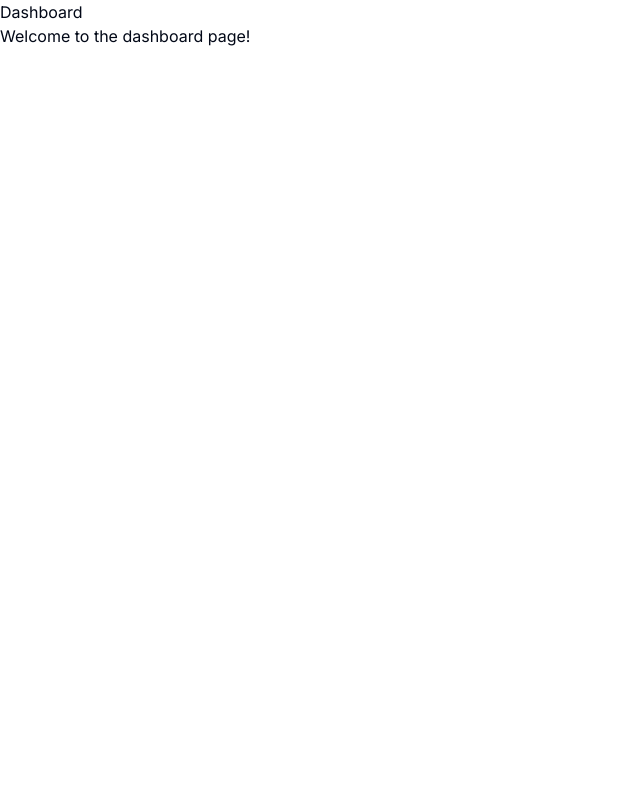
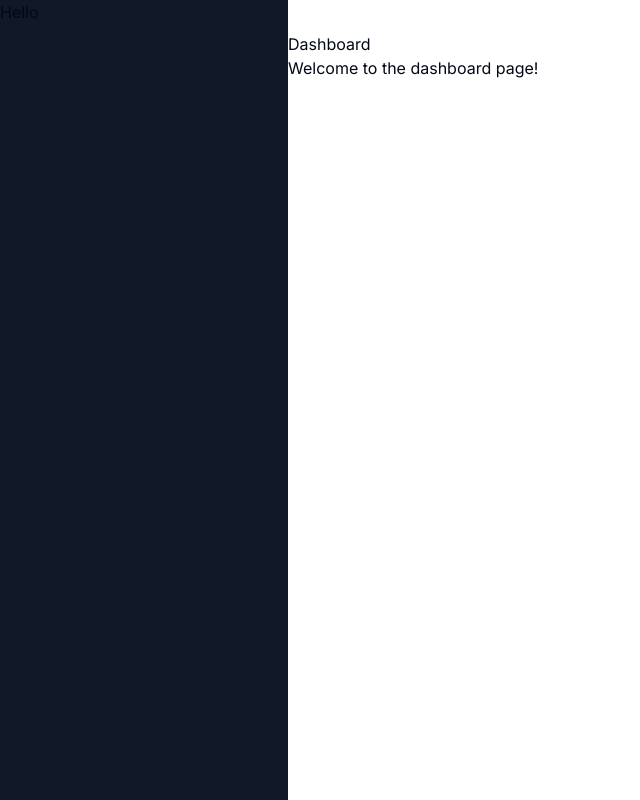
Before and after one commit to abbasi303/PecsAi, a Next.js app in the folder pecs-ai/: page /dashboard in a window 1280 px wide. Shown: the whole page, without its empty margins (0-640 px from the left). Built offline with nearby package versions, Linux system fonts and the light colour scheme.

Commit message:
Sidebar and Nav foundation

```diff
--- /dev/null
+++ b/pecs-ai/app/(auth)/layout.tsx
@@ -0,0 +1,12 @@
+ const AuthLayout = ({ children
+}:{
+    children: React.ReactNode
+}) => {
+    return(
+        <div className="flex items-center justify-center h-full">
+            {children}
+        </div>
+    );
+}
+
+export default AuthLayout;
--- a/pecs-ai/app/(dashboard)/(routes)/dashboard/page.tsx
+++ b/pecs-ai/app/(dashboard)/(routes)/dashboard/page.tsx
@@ -1,10 +1,14 @@
+import { UserButton } from '@clerk/nextjs';
 import { NextPage } from 'next';
-
 const DashboardPage: NextPage = () => {
     return (
         <div>
             <h1>Dashboard</h1>
             <p>Welcome to the dashboard page!</p>
+            <UserButton afterSignOutUrl='/' />
+
+
+
         </div>
     );
 };
--- /dev/null
+++ b/pecs-ai/app/(dashboard)/layout.tsx
@@ -0,0 +1,26 @@
+import Navbar from "@/components/navbar";
+
+
+const DashboardLayout = ({
+    children
+}: {
+    children: React.ReactNode
+}) => {
+    return(
+        <div className=" h-full relative">
+            <div className="hidden h-full md:flex md:w-72 md:flex-col md:fixed md:inset-y-0 -[8-] bg-gray-900" >
+            <div>
+                Hello
+            </div>
+            </div>
+
+            <main className="md:pl-72">
+                <Navbar></Navbar>
+
+                {children}
+            </main>
+
+        </div>
+    );
+}
+export default DashboardLayout;
--- a/pecs-ai/app/(landing)/page.tsx
+++ b/pecs-ai/app/(landing)/page.tsx
@@ -1,10 +1,22 @@
+import { Button } from '@/components/ui/button';
+import Link from 'next/link';
 
 const LandingPage= () => {
     return (
         <div>
             <h1>Dashboard</h1>
-            <p>Welcome to the Landing page!</p>
+            <div>
+            <Link href="/sign-in">
+            <Button>Login</Button>
+            </Link>
+            <Link href="/sign-up">
+            <Button>Register</Button>
+            </Link>
+            </div>
+
+
         </div>
+
     );
 };
 
--- /dev/null
+++ b/pecs-ai/components/navbar.tsx
@@ -0,0 +1,15 @@
+import { Menu } from "lucide-react";
+import { Button } from "./ui/button";
+
+Button
+const Navbar = () => {
+    return (
+        <div className="flex items-center p-4">
+            <Button variant="ghost" size="icon" className="md:hidden">
+
+            </Button>
+        </div>
+    );
+    }
+
+export default Navbar;
--- a/pecs-ai/middleware.ts
+++ b/pecs-ai/middleware.ts
@@ -3,7 +3,10 @@
 // This example protects all routes including api/trpc routes
 // Please edit this to allow other routes to be public as needed.
 // See https://clerk.com/docs/references/nextjs/auth-middleware for more information about configuring your Middleware
-export default authMiddleware({});
+export default authMiddleware({
+  publicRoutes: ["/"],
+});
+
 
 export const config = {
   matcher: ["/((?!.+\\.[\\w]+$|_next).*)", "/", "/(api|trpc)(.*)"],
```
Also changed, not shown: 1 other file (tests, documents, lock files or other folders).
